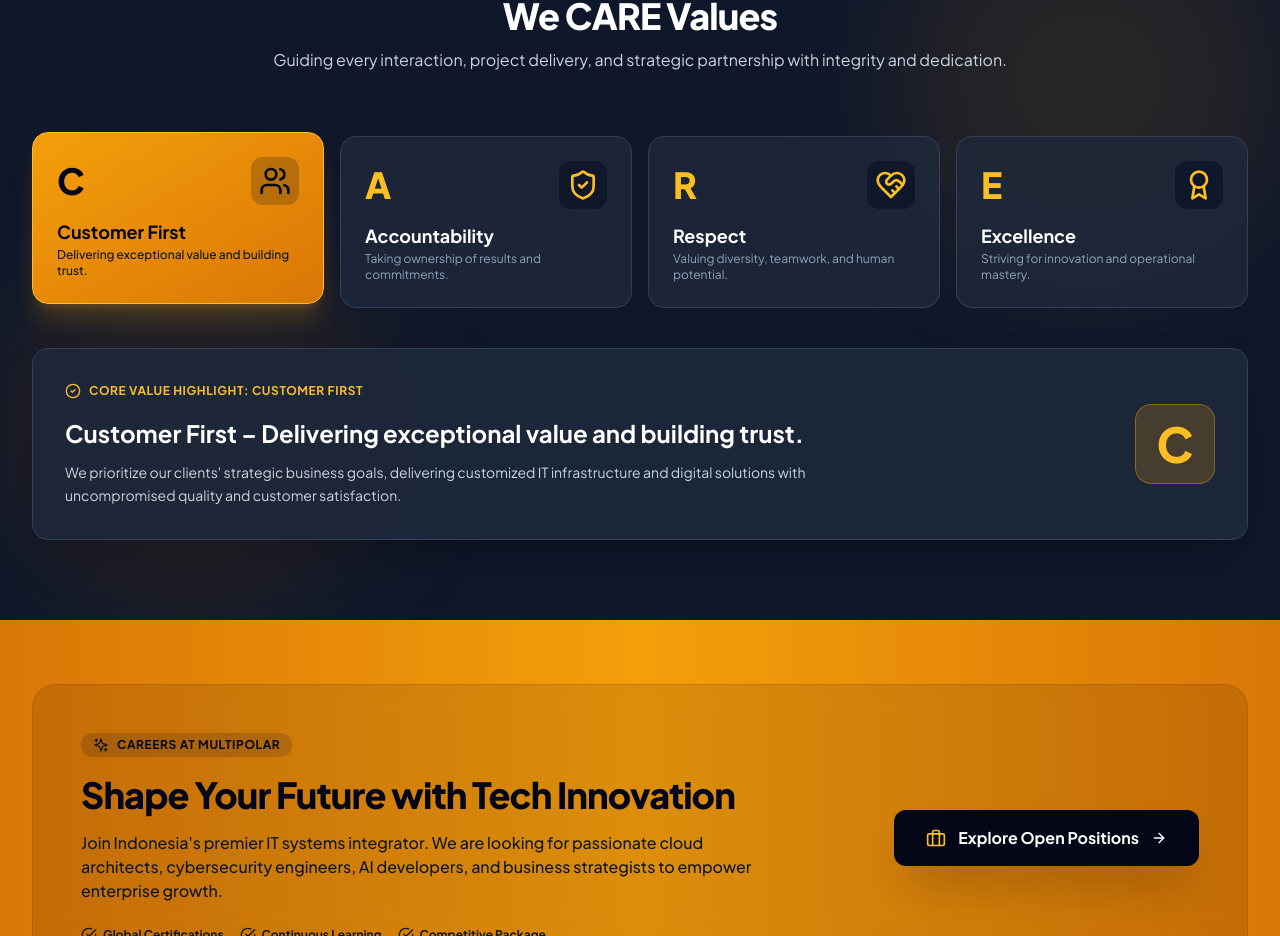
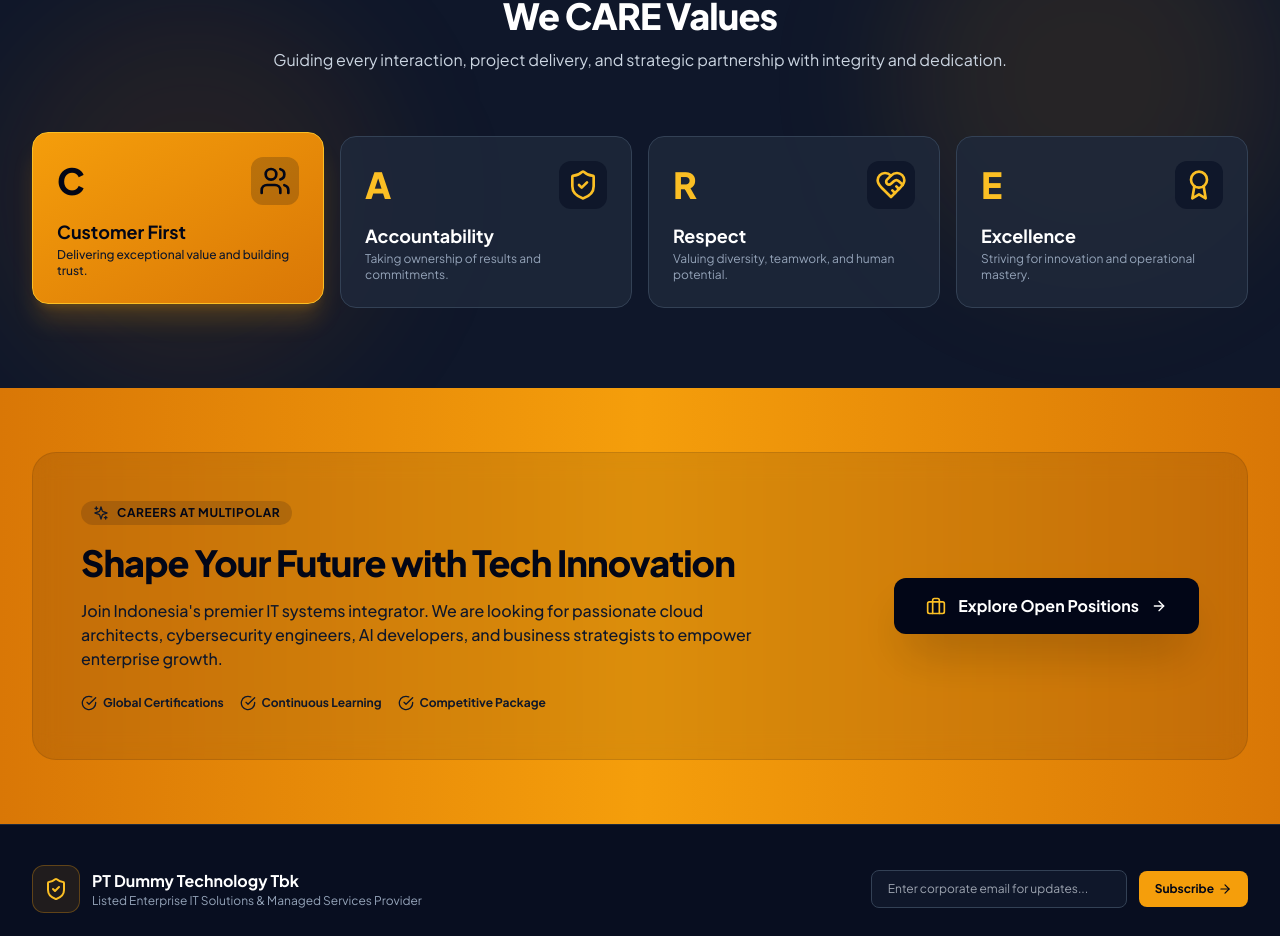
Before and after one commit to khalemhyrup/dummy-cp-, a React (Vite) app: page / in a window 1280 px wide. Shown: the part 2137-3073 px from the top of the page. Built offline with nearby package versions, Linux system fonts and the light colour scheme.

Commit message:
deleting care detail

```diff
--- a/src/components/Home/WeCareValues.tsx
+++ b/src/components/Home/WeCareValues.tsx
@@ -1,11 +1,9 @@
 import React, { useState } from 'react';
 import { companyValuesData } from '../../data/homeData';
-import { Users, ShieldCheck, HeartHandshake, Award, CheckCircle2 } from 'lucide-react';
+import { Users, ShieldCheck, HeartHandshake, Award } from 'lucide-react';
 
 export const WeCareValues: React.FC = () => {
   const [activeKey, setActiveKey] = useState<string>('C');
-
-  const activeValue = companyValuesData.find((val) => val.key === activeKey) || companyValuesData[0];
 
   const renderIcon = (key: string) => {
     switch (key) {
@@ -40,7 +38,7 @@ export const WeCareValues: React.FC = () => {
         </div>
 
         {/* C.A.R.E. Cards Grid */}
-        <div className="grid grid-cols-2 md:grid-cols-4 gap-4 mb-10">
+        <div className="grid grid-cols-2 md:grid-cols-4 gap-4">
           {companyValuesData.map((val) => {
             const isSelected = activeKey === val.key;
 
@@ -73,28 +71,6 @@ export const WeCareValues: React.FC = () => {
           })}
         </div>
 
-        {/* Selected Detail Banner */}
-        <div className="bg-slate-800/90 border border-slate-700 rounded-2xl p-8 backdrop-blur-md shadow-2xl flex flex-col md:flex-row items-center justify-between gap-6">
-          <div className="space-y-3 flex-1">
-            <div className="inline-flex items-center gap-2 text-amber-400 font-bold text-xs tracking-wider uppercase">
-              <CheckCircle2 className="w-4 h-4" />
-              <span>CORE VALUE HIGHLIGHT: {activeValue.title}</span>
-            </div>
-            <h3 className="text-2xl font-bold text-white">
-              {activeValue.title} – {activeValue.tagline}
-            </h3>
-            <p className="text-slate-300 text-sm leading-relaxed max-w-3xl">
-              {activeValue.description}
-            </p>
-          </div>
-
-          <div className="flex-shrink-0">
-            <div className="w-20 h-20 rounded-2xl bg-amber-500/20 border border-amber-500/40 flex items-center justify-center text-amber-400">
-              <span className="text-5xl font-black">{activeValue.key}</span>
-            </div>
-          </div>
-        </div>
-
       </div>
     </section>
   );
```
